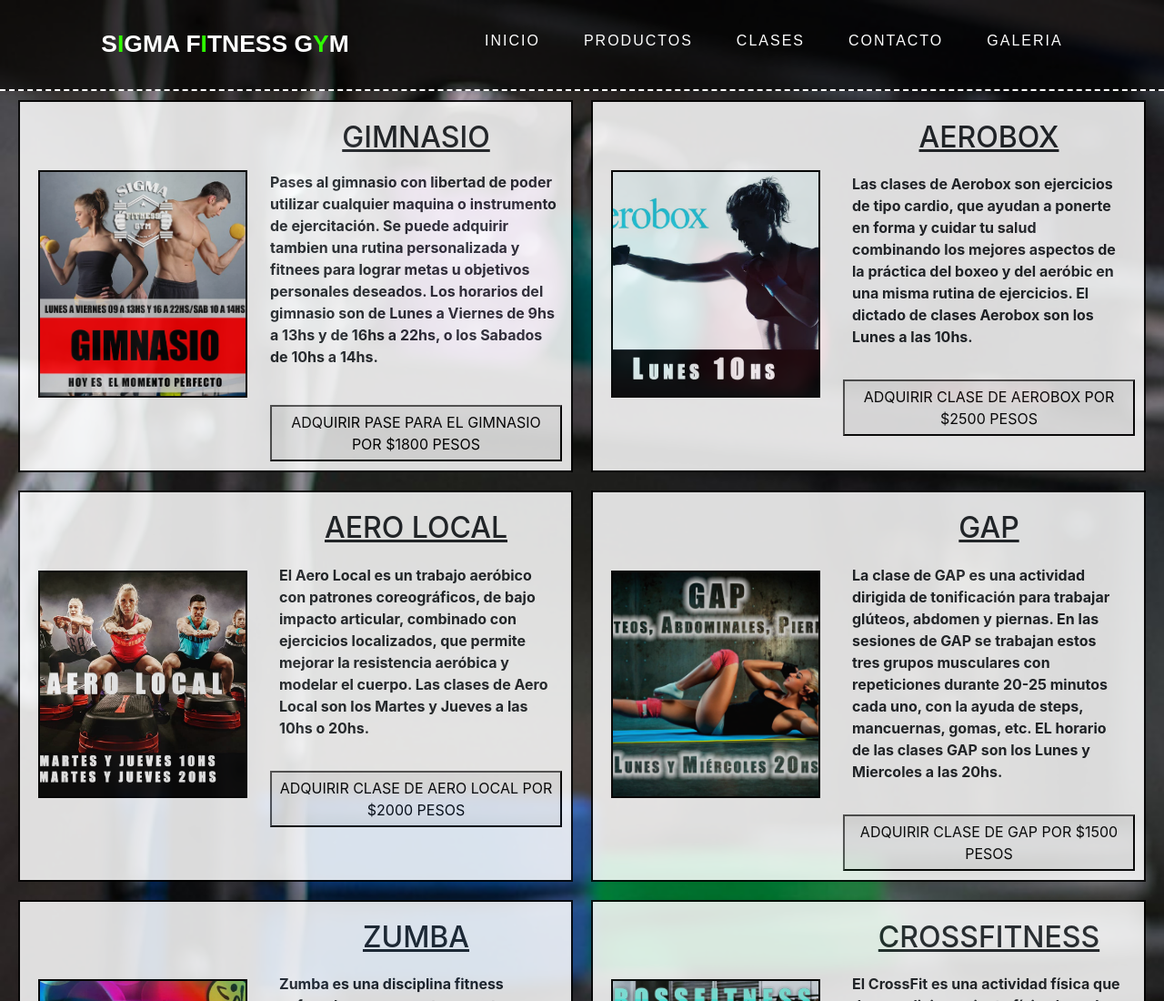
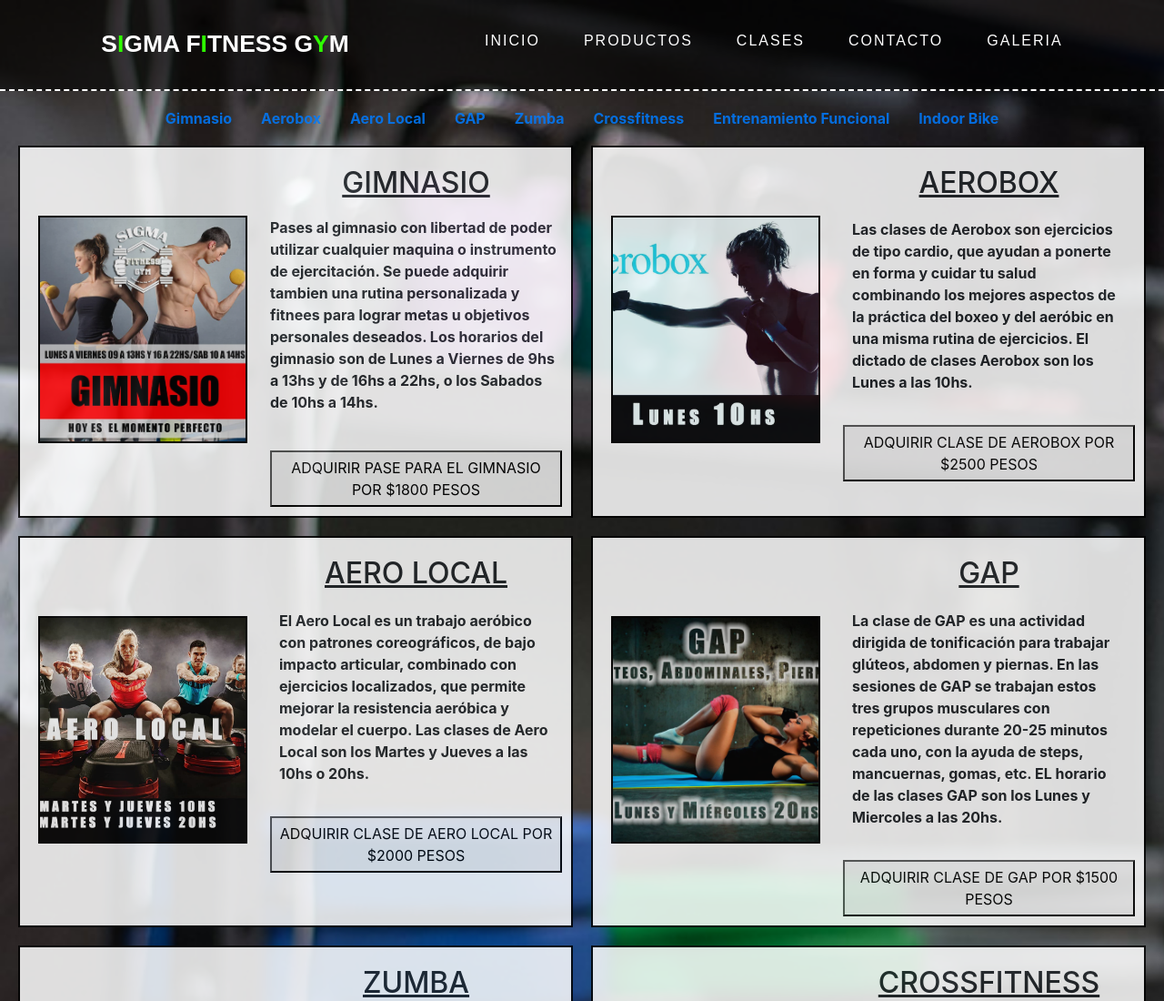
Before and after one commit to LautaroSantillan/Gimnasio-Santillan, a plain HTML site: page html/clases.html in a window 1280 px wide. Shown: the top 1100 px of the page at 91% size. Drawn offline with nearby package versions, Linux system fonts and the light colour scheme.

Commit message:
agregue un navbar con Bootstrap

```diff
--- a/estilos.css
+++ b/estilos.css
@@ -462,6 +462,13 @@ nav ul li a:hover::before, nav ul li a:hover::after {transform: scaleX(1);}
     padding: 6.25rem 0.625rem 0.625rem;
 }
 
+.nav--clases {
+    margin: 10px 10px 0px;
+    justify-content: center;
+    font-weight: bold;
+    grid-column: span 2;
+}
+
 .clases {
     display: grid;
     grid-template-columns: auto auto;
@@ -521,6 +528,8 @@ nav ul li a:hover::before, nav ul li a:hover::after {transform: scaleX(1);}
 @media screen and (max-width: 1200px) {
 
     .contenedor--clases {grid-template-columns: auto;}
+
+    .nav--clases {grid-column: span 1;}
 }
 
 @media screen and (max-width: 576px) {
--- a/html/clases.html
+++ b/html/clases.html
@@ -35,15 +35,42 @@
         <!-- FIN DEL HEADER / INICIO DEL MAIN -->
         <div class="main">
             <article class="contenedor--clases">
+                <!-- BARRA DE NAVEGACIÓN COB BOOTSTRAP -->
+                <ul class="nav nav--clases">
+                    <li class="nav-item">
+                        <a class="nav-link" href="#gimnasio">Gimnasio</a>
+                    </li>
+                    <li class="nav-item">
+                        <a class="nav-link" href="#aerobox">Aerobox</a>
+                    </li>
+                    <li class="nav-item">
+                        <a class="nav-link" href="#aerolocal">Aero Local</a>
+                    </li>
+                    <li class="nav-item">
+                        <a class="nav-link" href="#gap">GAP</a>
+                    </li>
+                    <li class="nav-item">
+                        <a class="nav-link" href="#zumba">Zumba</a>
+                    </li>
+                    <li class="nav-item">
+                        <a class="nav-link" href="#crossfitness">Crossfitness</a>
+                    </li>
+                    <li class="nav-item">
+                        <a class="nav-link" href="#entrenamientofuncional">Entrenamiento Funcional</a>
+                    </li>
+                    <li class="nav-item">
+                        <a class="nav-link" href="#indoorbike">Indoor Bike</a>
+                    </li>
+                </ul>
                 <!-- CONTENDOR DE CLASES -->
                 <div class="clases">
                     <div class="clases--img">
                         <img src="../media/gimnasio.jpg" alt="ImagenDeClaseGimnasio" class="clases--imagen">
                     </div>
                     <div class="clases--info">
-                        <h2>GIMNASIO</h2>
+                        <h2 class="clases--titulo" id="gimnasio">GIMNASIO</h2>
                         <p>Pases al gimnasio con libertad de poder utilizar cualquier maquina o instrumento de ejercitación. Se puede adquirir tambien una rutina personalizada y fitnees para lograr metas u objetivos personales deseados. Los horarios del gimnasio son de Lunes a Viernes de 9hs a 13hs y de 16hs a 22hs, o los Sabados de 10hs a 14hs.</p>
-                        <button>ADQUIRIR PASE PARA EL GIMNASIO POR $1800 PESOS</button>
+                        <button id="aerobox">ADQUIRIR PASE PARA EL GIMNASIO POR $1800 PESOS</button>
                     </div>
                 </div>
                 <div class="clases">
@@ -53,7 +80,7 @@
                     <div class="clases--info">
                         <h2 class="clases--titulo">AEROBOX</h2>
                         <p class="clases--info">Las clases de Aerobox son ejercicios de tipo cardio, que ayudan a ponerte en forma y cuidar tu salud combinando los mejores aspectos de la práctica del boxeo y del aeróbic en una misma rutina de ejercicios. El dictado de clases Aerobox son los Lunes a las 10hs.</p>
-                        <button>ADQUIRIR CLASE DE AEROBOX POR $2500 PESOS</button>
+                        <button id="aerolocal">ADQUIRIR CLASE DE AEROBOX POR $2500 PESOS</button>
                     </div>
                 </div>
                 <div class="clases">
@@ -63,7 +90,7 @@
                     <div class="clases--info">
                         <h2 class="clases--titulo">AERO LOCAL</h2>
                         <p class="clases--info">El Aero Local es un trabajo aeróbico con patrones coreográficos, de bajo impacto articular, combinado con ejercicios localizados, que permite mejorar la resistencia aeróbica y modelar el cuerpo. Las clases de Aero Local son los Martes y Jueves a las 10hs o 20hs.</p>
-                        <button>ADQUIRIR CLASE DE AERO LOCAL POR $2000 PESOS</button>
+                        <button id="gap">ADQUIRIR CLASE DE AERO LOCAL POR $2000 PESOS</button>
                     </div>
                 </div>
                 <div class="clases">
@@ -73,7 +100,7 @@
                     <div class="clases--info">
                         <h2 class="clases--titulo">GAP</h2>
                         <p class="clases--info">La clase de GAP es una actividad dirigida de tonificación para trabajar glúteos, abdomen y piernas. En las sesiones de GAP se trabajan estos tres grupos musculares con repeticiones durante 20-25 minutos cada uno, con la ayuda de steps, mancuernas, gomas, etc. EL horario de las clases GAP son los Lunes y Miercoles a las 20hs.</p>
-                        <button>ADQUIRIR CLASE DE GAP POR $1500 PESOS</button>
+                        <button id="zumba">ADQUIRIR CLASE DE GAP POR $1500 PESOS</button>
                     </div>
                 </div>
                 <div class="clases">
@@ -83,7 +110,7 @@
                     <div class="clases--info">
                         <h2 class="clases--titulo">ZUMBA</h2>
                         <p class="clases--info">Zumba es una disciplina fitness enfocada por una parte a mantener un cuerpo saludable y por otra a desarrollar, fortalecer y dar flexibilidad al cuerpo mediante movimientos de baile combinados con una serie de rutinas aeróbicas. Las clases de Zumba se tomaran los Lunes y Viernes a las 19hs o los Miercoles a las 18hs.</p>
-                        <button>ADQUIRIR CLASE DE ZUMBA POR $2200 PESOS</button>
+                        <button id="crossfitness">ADQUIRIR CLASE DE ZUMBA POR $2200 PESOS</button>
                     </div>
                 </div>
                 <div class="clases">
@@ -93,7 +120,7 @@
                     <div class="clases--info">
                         <h2 class="clases--titulo">CROSSFITNESS</h2>
                         <p class="clases--info">El CrossFit es una actividad física que da acondicionamiento físico basado en un entrenamiento constantemente variado de movimientos funcionales, y que se desarrolla con una alta intensidad. Los Martes y Jueves a las 19hs habra clases de Crossfitness.</p>
-                        <button>ADQUIRIR CLASE DE CROSSFITNESS POR $2700 PESOS</button>
+                        <button id="entrenamientofuncional">ADQUIRIR CLASE DE CROSSFITNESS POR $2700 PESOS</button>
                     </div>
                 </div>
                 <div class="clases">
@@ -103,7 +130,7 @@
                     <div class="clases--info">
                         <h2 class="clases--titulo">ENTRENAMIENTO FUNCIONAL</h2>
                         <p class="clases--info">Se trata de un conjunto de ejercicios que preparan a los músculos para actividades del día a día, mejorando el rendimiento deportivo y reduciendo riesgos. Habrá entrenamientos funcionales los dias Miercoles a las 10hs y 19hs, los Viernes a las 10hs y 20hs, y los Sabados a las 11hs.</p>
-                        <button>ADQUIRIR CLASE DE ENTRENAMIENTO FUNCIONAL POR $2400 PESOS</button>
+                        <button id="indoorbike">ADQUIRIR CLASE DE ENTRENAMIENTO FUNCIONAL POR $2400 PESOS</button>
                     </div>
                 </div>
                 <div class="clases">
```
